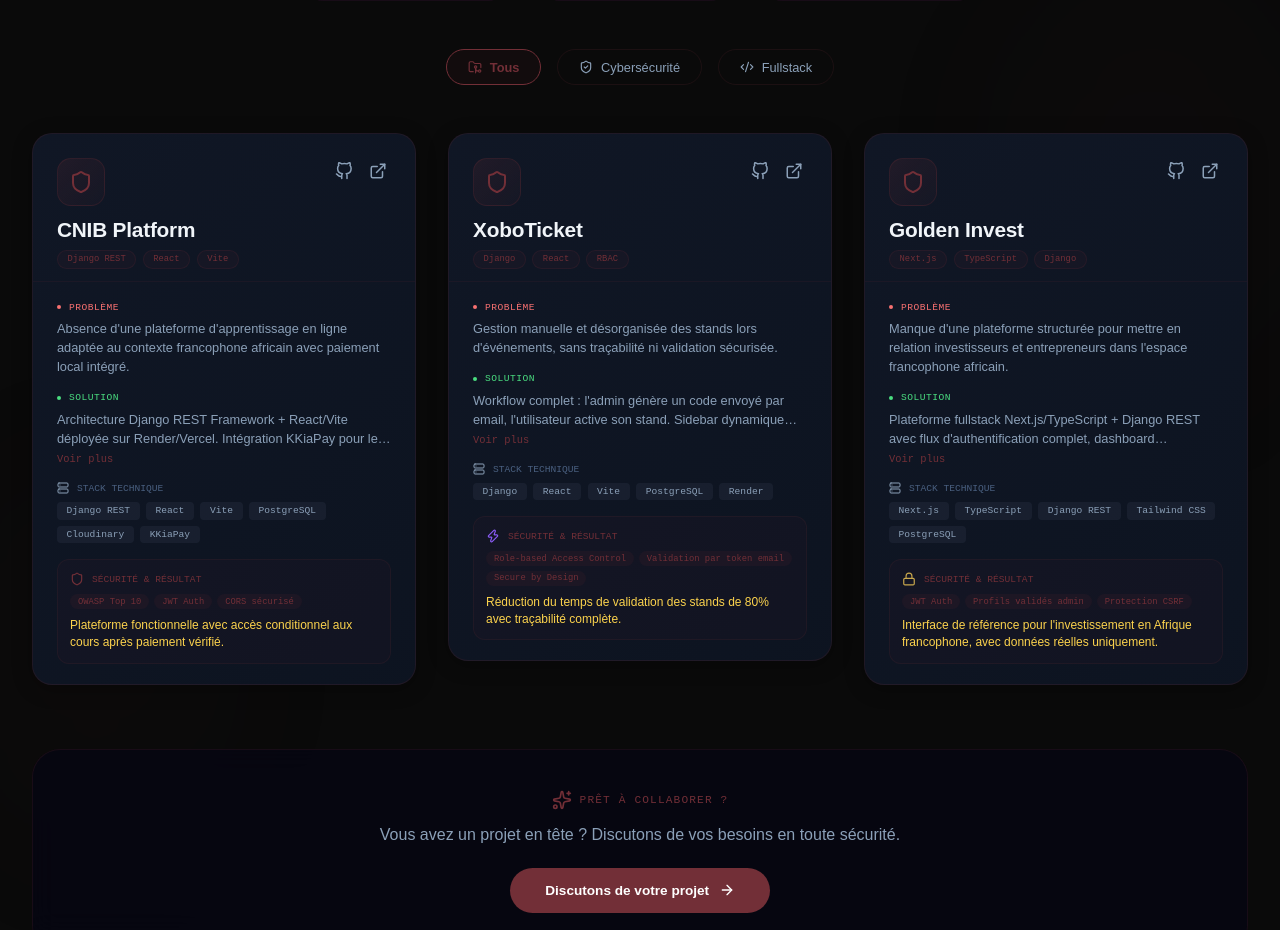
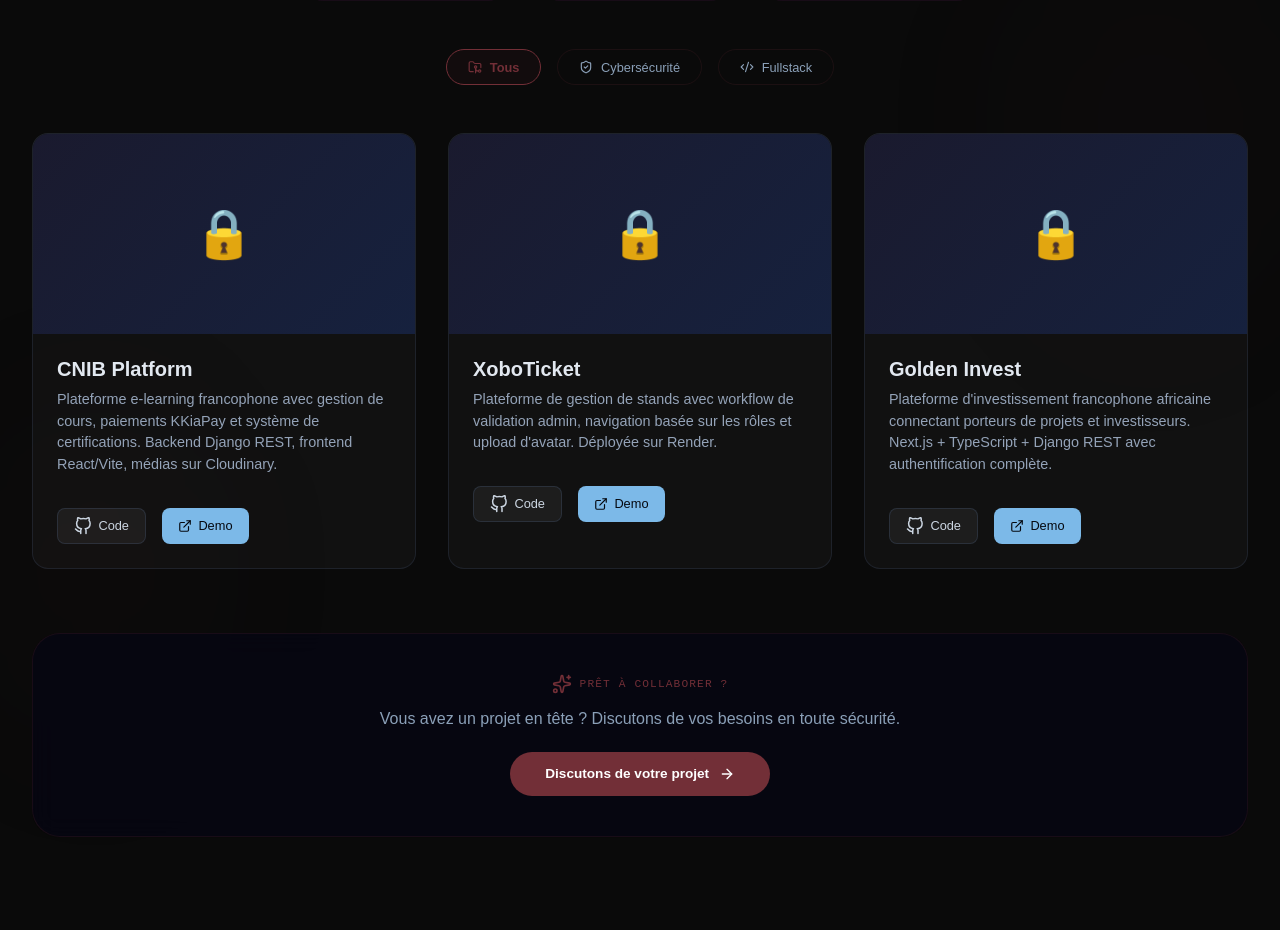
Before and after one commit to johaoooo/portfolio-frontend, a React (Vite) app: page / in a window 1280 px wide. Shown: the part 3280-4210 px from the top of the page. Built offline with nearby package versions, Linux system fonts and the light colour scheme.

Commit message:
Fix: Responsive pour ProjectCard - boutons en colonne sur mobile

```diff
--- a/src/components/ProjectCard.jsx
+++ b/src/components/ProjectCard.jsx
@@ -14,9 +14,8 @@
   const [isHovered, setIsHovered] = useState(false)
   const [showDetails, setShowDetails] = useState(false)
 
-  // dark: rouge au vin #722F37 | light: bordeaux profond #5C1F28
-  const accent      = darkMode ? '#722F37'              : '#5C1F28'
-  const accentRgb   = darkMode ? '114,47,55'            : '92,31,40'
+  const accent = darkMode ? '#722F37' : '#5C1F28'
+  const accentRgb = darkMode ? '114,47,55' : '92,31,40'
 
   const getSecurityList = () => {
     if (!project.security) return []
@@ -28,199 +27,180 @@
     const secStr = getSecurityList().join(' ').toLowerCase()
     if (secStr.includes('owasp')) return <Shield size={14} color={accent} />
     if (secStr.includes('injection')) return <Bug size={14} color="#F87171" />
-    if (secStr.includes('auth') || secStr.includes('jwt')) return <Lock size={14} color="#C9A84C" />
-    return <Zap size={14} color="#8B5CF6" />
+    if (secStr.includes('cryptographie')) return <Lock size={14} color="#34D399" />
+    return <Shield size={14} color={accent} />
   }
-
-  const getSeverityColor = () => {
-    if (project.result && project.result.includes('100%')) return '#4ADE80'
-    if (getSecurityList().length > 3) return '#F87171'
-    return '#FCD34D'
-  }
-
-  const tags = project.tags || project.stack || []
 
   return (
     <motion.div
-      onMouseEnter={() => setIsHovered(true)}
-      onMouseLeave={() => setIsHovered(false)}
-      style={{
-        position: 'relative',
-        background: darkMode
-          ? 'linear-gradient(135deg, rgba(17, 24, 39, 0.95), rgba(13, 20, 33, 0.98))'
-          : '#FFFFFF',
-        borderRadius: '20px',
-        overflow: 'hidden',
-        border: `1px solid ${isHovered ? accent : (darkMode ? `rgba(${accentRgb},0.18)` : '#E2E8F0')}`,
-        transition: 'all 0.4s cubic-bezier(0.16, 1, 0.3, 1)',
-        transform: isHovered ? 'translateY(-8px)' : 'translateY(0)',
-        boxShadow: isHovered
-          ? (darkMode
-              ? `0 25px 40px -12px rgba(0,0,0,0.5), 0 0 0 1px rgba(${accentRgb},0.25)`
-              : `0 25px 40px -12px rgba(0,0,0,0.15), 0 0 0 1px rgba(${accentRgb},0.20)`)
-          : (darkMode
-              ? '0 4px 20px rgba(0,0,0,0.3)'
-              : '0 4px 20px rgba(0,0,0,0.05)'),
-      }}
+      className="project-card"
+      onHoverStart={() => setIsHovered(true)}
+      onHoverEnd={() => setIsHovered(false)}
+      initial={{ opacity: 0, y: 30 }}
+      whileInView={{ opacity: 1, y: 0 }}
+      transition={{ delay: index * 0.1, duration: 0.5 }}
+      viewport={{ once: true }}
     >
-      {/* Header */}
-      <div style={{
-        position: 'relative',
-        padding: '1.5rem 1.5rem 0.75rem 1.5rem',
-        borderBottom: `1px solid ${darkMode ? `rgba(${accentRgb},0.12)` : '#E2E8F0'}`,
-      }}>
-        <div style={{ display: 'flex', justifyContent: 'space-between', alignItems: 'flex-start', marginBottom: '0.5rem' }}>
-          <div style={{
-            width: '48px', height: '48px',
-            background: darkMode
-              ? `linear-gradient(135deg, rgba(${accentRgb},0.18), rgba(${accentRgb},0.06))`
-              : `linear-gradient(135deg, rgba(${accentRgb},0.10), rgba(${accentRgb},0.04))`,
-            borderRadius: '14px',
-            display: 'flex', alignItems: 'center', justifyContent: 'center',
-            border: `1px solid rgba(${accentRgb},0.25)`,
-          }}>
-            {project.title?.includes('API') ? <Server size={24} color={accent} /> :
-             project.title?.includes('Vuln') ? <Bug size={24} color="#F87171" /> :
-             <Shield size={24} color={accent} />}
+      <div className="project-image">
+        {project.image || '🔒'}
       </div>
 
-          <div style={{ display: 'flex', gap: '0.5rem' }}>
+      <div className="project-content">
+        <h3 className="project-title">{project.title}</h3>
+        <p className="project-description">{project.description}</p>
+
+        <div className="project-tech">
+          {project.tech && project.tech.map((tech, i) => (
+            <span key={i}>{tech}</span>
+          ))}
+        </div>
+
+        <div className="project-buttons">
           {project.github && (
-              <a href={project.github} target="_blank" rel="noopener noreferrer"
-                style={{ color: darkMode ? '#8BA0B8' : '#64748B', transition: 'all 0.2s', display: 'flex', padding: '0.25rem' }}
-                onMouseEnter={e => { e.currentTarget.style.color = accent; e.currentTarget.style.transform = 'translateY(-2px)' }}
-                onMouseLeave={e => { e.currentTarget.style.color = darkMode ? '#8BA0B8' : '#64748B'; e.currentTarget.style.transform = 'translateY(0)' }}>
-                <GithubIcon />
+            <a href={project.github} target="_blank" rel="noopener noreferrer" className="project-btn-github">
+              <GithubIcon /> Code
             </a>
           )}
           {project.demo && (
-              <a href={project.demo} target="_blank" rel="noopener noreferrer"
-                style={{ color: darkMode ? '#8BA0B8' : '#64748B', transition: 'all 0.2s', display: 'flex', padding: '0.25rem' }}
-                onMouseEnter={e => { e.currentTarget.style.color = accent; e.currentTarget.style.transform = 'translateY(-2px)' }}
-                onMouseLeave={e => { e.currentTarget.style.color = darkMode ? '#8BA0B8' : '#64748B'; e.currentTarget.style.transform = 'translateY(0)' }}>
-                <ExternalLink size={18} />
+            <a href={project.demo} target="_blank" rel="noopener noreferrer" className="project-btn-demo">
+              <ExternalLink size={14} /> Demo
             </a>
           )}
         </div>
       </div>
 
-        <h3 style={{
-          fontFamily: 'Syne, sans-serif', fontWeight: 600, fontSize: '1.3rem',
-          color: darkMode ? '#F1F5F9' : '#0F172A',
-          letterSpacing: '-0.01em', marginTop: '0.75rem', marginBottom: '0.5rem',
-        }}>{project.title}</h3>
+      <style>{`
+        .project-card {
+          background: rgba(255, 255, 255, 0.03);
+          border: 1px solid rgba(99, 130, 180, 0.15);
+          border-radius: 16px;
+          overflow: hidden;
+          transition: all 0.3s ease;
+          height: 100%;
+          display: flex;
+          flex-direction: column;
+        }
 
-        <div style={{ display: 'flex', flexWrap: 'wrap', gap: '0.4rem', marginTop: '0.5rem' }}>
-          {tags.slice(0, 3).map((tag, i) => (
-            <span key={i} style={{
-              fontFamily: 'JetBrains Mono, monospace', fontSize: '0.55rem',
-              padding: '0.2rem 0.6rem',
-              background: `rgba(${accentRgb},0.08)`,
-              border: `1px solid rgba(${accentRgb},0.18)`,
-              borderRadius: '12px', color: accent,
-            }}>{tag}</span>
-          ))}
-        </div>
-      </div>
+        .project-card:hover {
+          transform: translateY(-5px);
+          border-color: rgba(124, 185, 232, 0.3);
+          box-shadow: 0 10px 30px rgba(0, 0, 0, 0.3);
+        }
 
-      {/* Body */}
-      <div style={{ padding: '1.25rem 1.5rem' }}>
-        {project.problem && (
-          <div style={{ marginBottom: '1rem' }}>
-            <div style={{ display: 'flex', alignItems: 'center', gap: '0.5rem', marginBottom: '0.4rem' }}>
-              <div style={{ width: '4px', height: '4px', background: '#F87171', borderRadius: '50%' }} />
-              <span style={{ fontFamily: 'JetBrains Mono, monospace', fontSize: '0.6rem', color: '#F87171', textTransform: 'uppercase', letterSpacing: '0.05em' }}>Problème</span>
-            </div>
-            <p style={{ fontFamily: 'DM Sans, sans-serif', fontSize: '0.8rem', color: darkMode ? '#8BA0B8' : '#475569', lineHeight: 1.5 }}>
-              {project.problem}
-            </p>
-          </div>
-        )}
+        .project-image {
+          width: 100%;
+          height: 200px;
+          background: linear-gradient(135deg, #1a1a2e, #16213e);
+          display: flex;
+          align-items: center;
+          justify-content: center;
+          font-size: 3rem;
+        }
 
-        {project.solution && (
-          <div style={{ marginBottom: '1rem' }}>
-            <div style={{ display: 'flex', alignItems: 'center', gap: '0.5rem', marginBottom: '0.4rem' }}>
-              <div style={{ width: '4px', height: '4px', background: '#4ADE80', borderRadius: '50%' }} />
-              <span style={{ fontFamily: 'JetBrains Mono, monospace', fontSize: '0.6rem', color: '#4ADE80', textTransform: 'uppercase', letterSpacing: '0.05em' }}>Solution</span>
-            </div>
-            <p style={{
-              fontFamily: 'DM Sans, sans-serif', fontSize: '0.8rem',
-              color: darkMode ? '#8BA0B8' : '#475569', lineHeight: 1.5,
-              display: '-webkit-box',
-              WebkitLineClamp: showDetails ? 'none' : 2,
-              WebkitBoxOrient: 'vertical', overflow: 'hidden',
-            }}>
-              {project.solution}
-            </p>
-            <button onClick={() => setShowDetails(!showDetails)} style={{
-              background: 'none', border: 'none', color: accent,
-              fontSize: '0.65rem', fontFamily: 'JetBrains Mono, monospace',
-              cursor: 'pointer', marginTop: '0.3rem', padding: 0,
-            }}>
-              {showDetails ? 'Voir moins' : 'Voir plus'}
-            </button>
-          </div>
-        )}
+        .project-content {
+          padding: 1.5rem;
+          flex: 1;
+        }
 
-        {project.stack && project.stack.length > 0 && (
-          <div style={{ marginBottom: '1rem' }}>
-            <div style={{ display: 'flex', alignItems: 'center', gap: '0.5rem', marginBottom: '0.5rem' }}>
-              <Server size={12} color={darkMode ? '#8BA0B8' : '#64748B'} />
-              <span style={{ fontFamily: 'JetBrains Mono, monospace', fontSize: '0.6rem', color: darkMode ? '#4A6080' : '#64748B', textTransform: 'uppercase' }}>Stack technique</span>
-            </div>
-            <div style={{ display: 'flex', flexWrap: 'wrap', gap: '0.4rem' }}>
-              {project.stack.map((tech, i) => (
-                <span key={i} style={{
-                  fontFamily: 'JetBrains Mono, monospace', fontSize: '0.6rem',
-                  padding: '0.2rem 0.6rem',
-                  background: darkMode ? 'rgba(139,148,184,0.08)' : 'rgba(0,0,0,0.05)',
-                  borderRadius: '4px', color: darkMode ? '#8BA0B8' : '#475569',
-                }}>{tech}</span>
-              ))}
-            </div>
-          </div>
-        )}
+        .project-title {
+          color: #E2E8F0;
+          font-size: 1.25rem;
+          font-weight: 600;
+          margin-bottom: 0.5rem;
+        }
 
-        {/* Sécurité & Résultat */}
-        {(getSecurityList().length > 0 || project.result) && (
-          <div style={{
-            background: `rgba(${accentRgb},0.05)`,
-            borderRadius: '12px', padding: '0.75rem',
-            border: `1px solid rgba(${accentRgb},0.14)`,
-          }}>
-            <div style={{ display: 'flex', alignItems: 'center', gap: '0.5rem', marginBottom: '0.5rem' }}>
-              {getSecurityIcon()}
-              <span style={{ fontFamily: 'JetBrains Mono, monospace', fontSize: '0.6rem', color: accent, textTransform: 'uppercase' }}>Sécurité & Résultat</span>
-            </div>
-            {getSecurityList().length > 0 && (
-              <div style={{ display: 'flex', flexWrap: 'wrap', gap: '0.3rem', marginBottom: '0.5rem' }}>
-                {getSecurityList().slice(0, 3).map((sec, i) => (
-                  <span key={i} style={{
-                    fontFamily: 'JetBrains Mono, monospace', fontSize: '0.55rem',
-                    padding: '0.15rem 0.5rem',
-                    background: `rgba(${accentRgb},0.10)`,
-                    borderRadius: '10px', color: accent,
-                  }}>{sec}</span>
-                ))}
-              </div>
-            )}
-            {project.result && (
-              <p style={{ fontFamily: 'DM Sans, sans-serif', fontSize: '0.75rem', color: getSeverityColor(), lineHeight: 1.4 }}>
-                {project.result}
-              </p>
-            )}
-          </div>
-        )}
-      </div>
+        .project-description {
+          color: #94A3B8;
+          font-size: 0.9rem;
+          line-height: 1.5;
+          margin-bottom: 1rem;
+        }
 
-      {/* Hover glow */}
-      {isHovered && (
-        <div style={{
-          position: 'absolute', inset: 0,
-          background: `radial-gradient(circle at 50% 0%, rgba(${accentRgb},${darkMode ? '0.10' : '0.06'}), transparent 70%)`,
-          pointerEvents: 'none', borderRadius: '20px',
-        }} />
-      )}
+        .project-tech {
+          display: flex;
+          gap: 0.5rem;
+          flex-wrap: wrap;
+          margin-bottom: 1rem;
+        }
+
+        .project-tech span {
+          background: rgba(124, 185, 232, 0.1);
+          color: #7CB9E8;
+          padding: 0.2rem 0.8rem;
+          border-radius: 20px;
+          font-size: 0.7rem;
+          font-weight: 500;
+        }
+
+        .project-buttons {
+          display: flex;
+          gap: 1rem;
+          margin-top: 1rem;
+        }
+
+        .project-buttons a {
+          display: inline-flex;
+          align-items: center;
+          gap: 0.4rem;
+          padding: 0.5rem 1rem;
+          border-radius: 8px;
+          text-decoration: none;
+          font-size: 0.8rem;
+          font-weight: 500;
+          transition: all 0.2s ease;
+        }
+
+        .project-btn-github {
+          background: rgba(255, 255, 255, 0.05);
+          color: #CBD5E1;
+          border: 1px solid rgba(99, 130, 180, 0.2);
+        }
+
+        .project-btn-demo {
+          background: #7CB9E8;
+          color: #05080F;
+        }
+
+        /* Responsive */
+        @media (max-width: 768px) {
+          .project-content {
+            padding: 1rem;
+          }
+
+          .project-title {
+            font-size: 1.1rem;
+          }
+
+          .project-description {
+            font-size: 0.85rem;
+          }
+
+          .project-tech span {
+            font-size: 0.65rem;
+            padding: 0.15rem 0.6rem;
+          }
+
+          .project-buttons {
+            flex-direction: column;
+            gap: 0.5rem;
+          }
+
+          .project-buttons a {
+            justify-content: center;
+          }
+        }
+
+        @media (max-width: 480px) {
+          .project-image {
+            height: 150px;
+            font-size: 2.5rem;
+          }
+
+          .project-content {
+            padding: 0.8rem;
+          }
+        }
+      `}</style>
     </motion.div>
   )
 }
```
Lines whose indentation alone changed are shown as unchanged.
